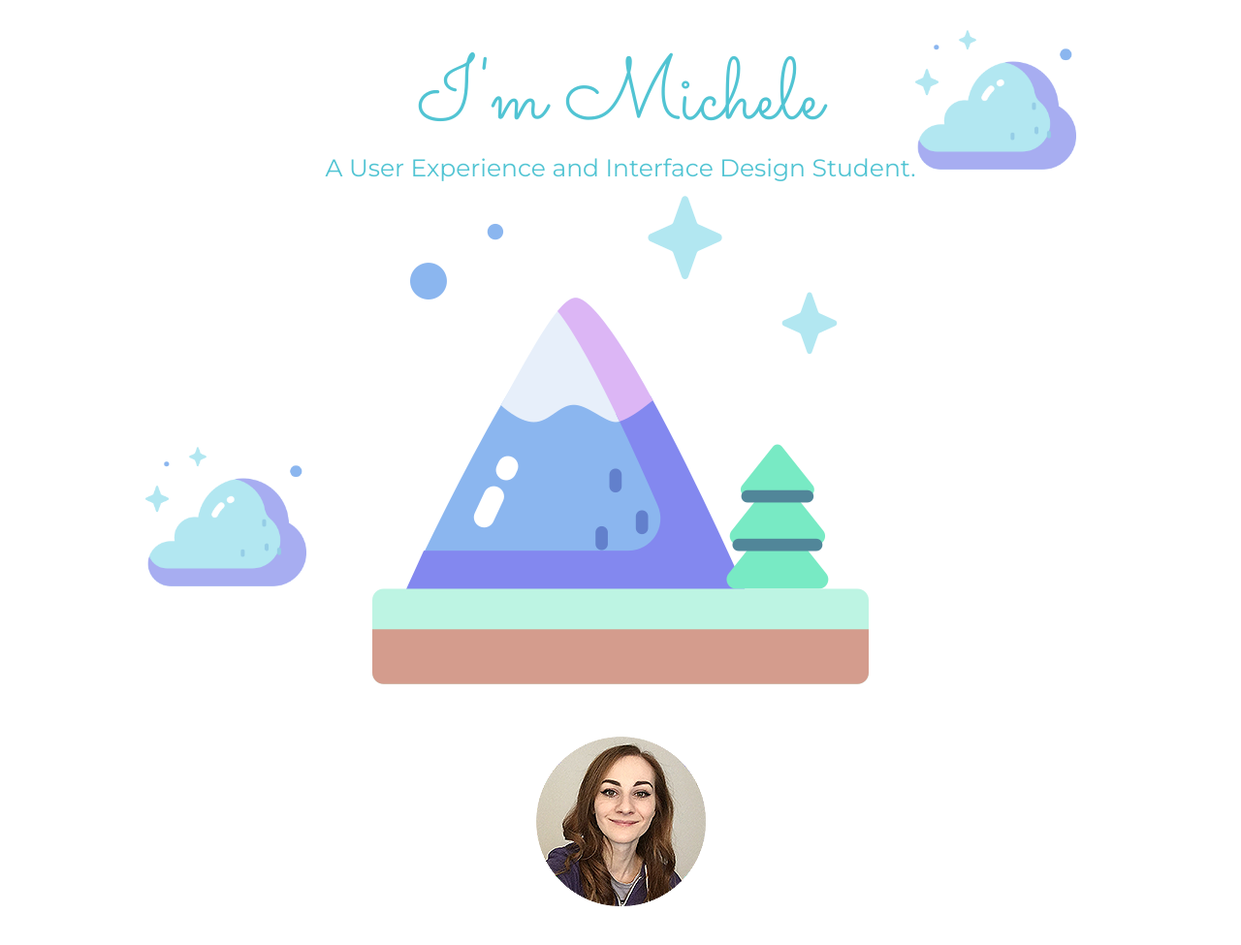
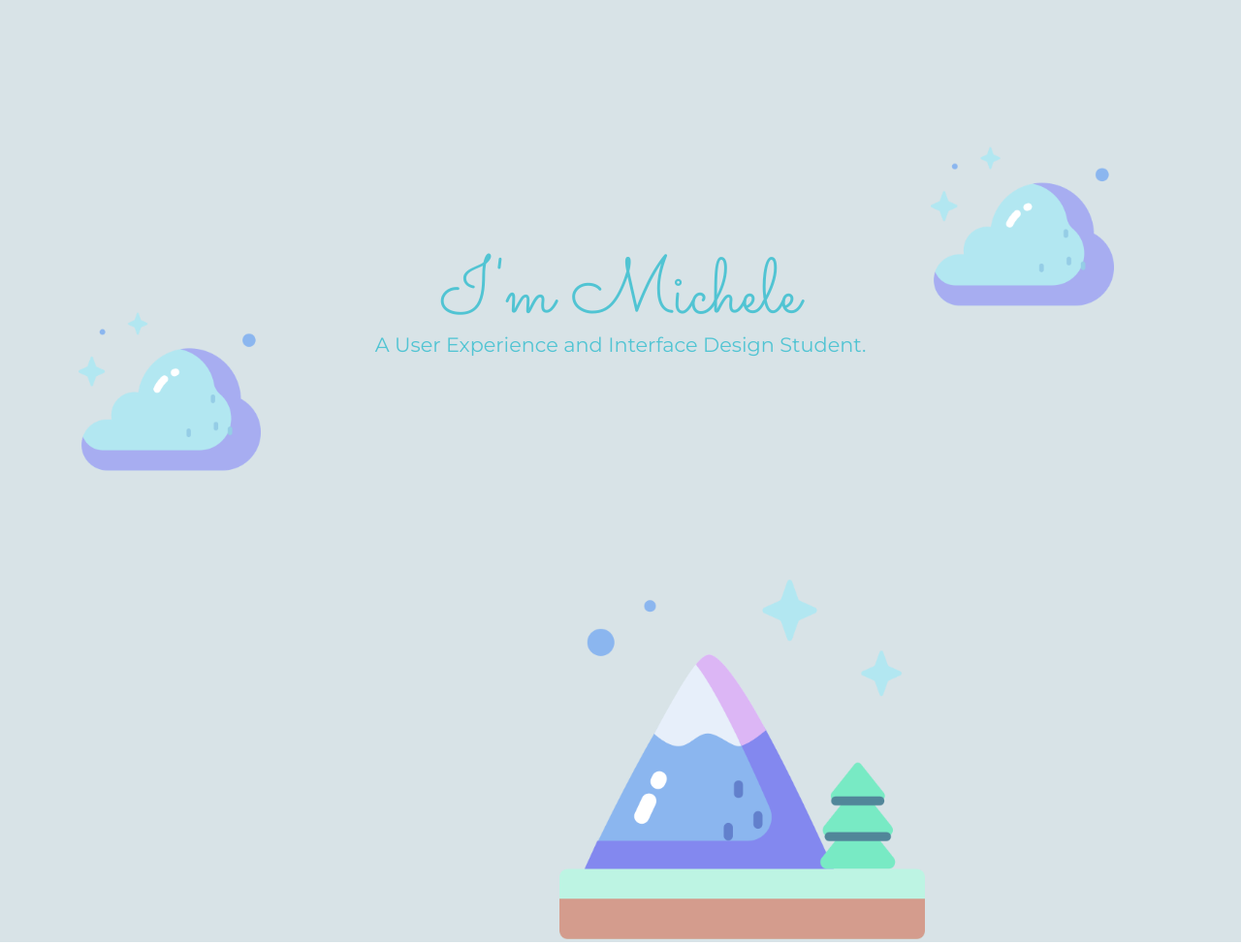
Before and after one commit to michelecarson/my-site, a plain HTML site: page index.html in a window 1280 px wide. Shown: the top 975 px of the page at 97% size. Drawn offline with nearby package versions, Linux system fonts and the light colour scheme.

Commit message:
Add files via upload

```diff
--- a/css/styles.css
+++ b/css/styles.css
@@ -1,3 +1,62 @@
+/* http://meyerweb.com/eric/tools/css/reset/
+   v2.0 | 20110126
+   License: none (public domain)
+*/
+html, body, div, span, applet, object, iframe,
+h1, h2, h3, h4, h5, h6, p, blockquote, pre,
+a, abbr, acronym, address, big, cite, code,
+del, dfn, em, img, ins, kbd, q, s, samp,
+small, strike, strong, sub, sup, tt, var,
+b, u, i, center,
+dl, dt, dd, ol, ul, li,
+fieldset, form, label, legend,
+table, caption, tbody, tfoot, thead, tr, th, td,
+article, aside, canvas, details, embed,
+figure, figcaption, footer, header, hgroup,
+menu, nav, output, ruby, section, summary,
+time, mark, audio, video {
+  margin: 0;
+  padding: 0;
+  border: 0;
+  font-size: 100%;
+  font: inherit;
+  vertical-align: baseline;
+}
+
+/* HTML5 display-role reset for older browsers */
+article, aside, details, figcaption, figure,
+footer, header, hgroup, menu, nav, section {
+  display: block;
+}
+
+body {
+  line-height: 1;
+}
+
+ol, ul {
+  list-style: none;
+}
+
+blockquote, q {
+  quotes: none;
+}
+
+blockquote:before, blockquote:after,
+q:before, q:after {
+  content: '';
+  content: none;
+}
+
+table {
+  border-collapse: collapse;
+  border-spacing: 0;
+}
+
+/* end of RESET */
+.container {
+  max-width: 100%;
+}
+
 body {
   margin: 0;
   text-align: center;
@@ -27,22 +86,17 @@ p {
 
 hr {
   border: dotted #AAD8D3 6px;
-  border-bottom: none;
   width: 4%;
-  margin: 100px auto;
+  margin: 50px auto;
 }
 
 h2 {
   font-family: 'Montserrat', sans-serif;
   font-size: 1.125rem;
   color: #51C4D3;
-  padding-bottom: 10px;
+  padding-bottom: 3%;
   width: 60%;
   margin: auto;
-}
-
-.top-h2 {
-  margin: 0 auto 45px;
 }
 
 h3 {
@@ -50,40 +104,44 @@ h3 {
   color: #126E82;
 }
 
-.top-container {
+#top-container {
   background-color: #D8E3E7;
   position: relative;
-  padding-top: 100px;
+  padding-top: 2%;
 }
 
 .middle-container {
   margin: 50px 0;
 }
 
-.bottom-container {
+#bottom-container {
   background-color: #51c4d3;
   padding: 50px 0 20px;
 }
 
 .top-cloud {
-  position: absolute;
-  right: 30px;
-  top: 20px;
+  position: relative;
+  left: 33%;
+  top: 5%;
   width: 25%;
 }
 
 .bottom-cloud {
-  position: absolute;
-  left: 35px;
-  bottom: 174px;
+  position: relative;
+  bottom: 1%;
   width: 25%;
+  right: 37%;
 }
 
 .mountain {
   width: 70%;
+  position: relative;
+  display: block;
+  margin: auto;
+  left: 10%;
 }
 
-.profile {
+#profile {
   margin-bottom: 30px;
 }
 
@@ -110,6 +168,7 @@ h3 {
   margin: 40px auto 60px;
 }
 
+/* Custom Button */
 .btn {
   background: #00ADB5;
   background-image: -webkit-linear-gradient(top, #00ADB5, #393E46);
@@ -133,6 +192,7 @@ h3 {
   display: inline-block;
   cursor: pointer;
   text-align: center;
+  margin-bottom: 2%;
 }
 
 .btn:hover {
@@ -148,12 +208,14 @@ h3 {
   text-decoration: none;
 }
 
+/* End of Custom Button */
 .footer-link {
   color: #1a3336;
   font-family: Montserrat, sans-serif;
   margin: 10px 20px;
 }
 
+/* Link Styling */
 a {
   color: #51C4D3;
   text-decoration: none;
@@ -163,53 +225,38 @@ a:hover {
   color: #b1e7ef;
 }
 
+/* End of Link Styling */
 .copywrite {
   color: #d8e3e7;
   font-size: 0.75rem;
   padding: 15px 0 0;
 }
 
-@media all and (min-width: 800px) {
+/* Mobile first style - Put what changes you want for wider viewports in the media query*/
+@media only screen and (min-width: 750px) {
   h1 {
-    font-size: 5.625rem;
+    font-size: 5rem;
   }
 
   h2 {
-    font-size: 1.5625rem;
-  }
-
-  .profile-pic {
-    margin: 50px auto 50px;
-  }
-
-  .intro {
-    width: 30%;
-    margin: 20px auto;
-    text-align: left;
+    font-size: 1.3rem;
   }
 
   .top-cloud {
-    right: 170px;
-    width: 13%;
+    position: relative;
+    left: 33%;
+    top: 12%;
+    width: 15%;
   }
 
   .bottom-cloud {
-    width: 13%;
-    left: 150px;
-    top: 450px;
-  }
-
-  .skill-row {
-    width: 50%;
-    margin: 100px auto 180px;
-    text-align: left;
-  }
-
-  hr {
-    margin: 100px auto;
+    position: relative;
+    bottom: 10%;
+    width: 15%;
+    right: 37%;
   }
 
   .mountain {
-    width: fit-content;
+    width: 30%;
   }
 }
```
